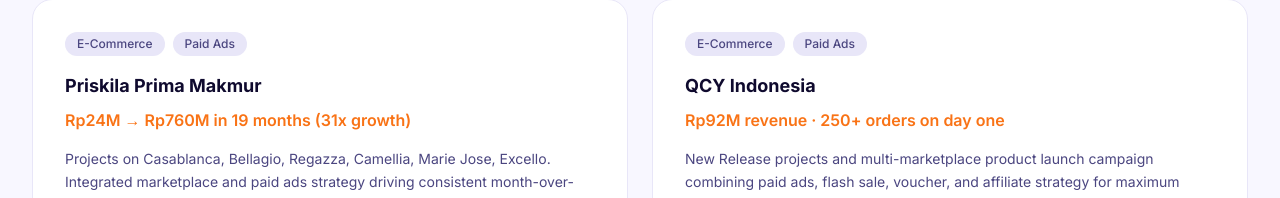
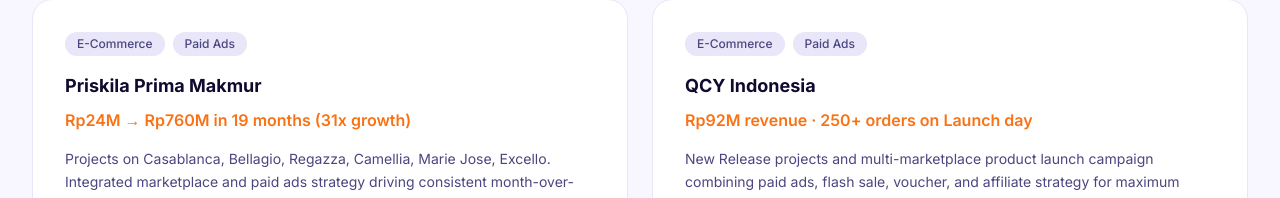
Before and after one commit to larunna3-a11y/v0-nur-afni-portfolio, a Next.js app: page /portfolio in a window 1280 px wide. Shown: the part 461-659 px from the top of the page. Built offline with nearby package versions, Linux system fonts and the light colour scheme.

Commit message:
fix: update case study result date to Launch day

```diff
--- a/app/portfolio/page.tsx
+++ b/app/portfolio/page.tsx
@@ -19,7 +19,7 @@ const caseStudies = [
     id: 2,
     categories: ['E-Commerce', 'Paid Ads'],
     brand: 'QCY Indonesia',
-    result: 'Rp92M revenue · 250+ orders on day one',
+    result: 'Rp92M revenue · 250+ orders on Launch day',
     description: 'New Release projects and multi-marketplace product launch campaign combining paid ads, flash sale, voucher, and affiliate strategy for maximum launch-day impact.',
     metrics: ['Rp92M day-one revenue', '250+ orders', 'Multi-platform execution'],
   },
```
